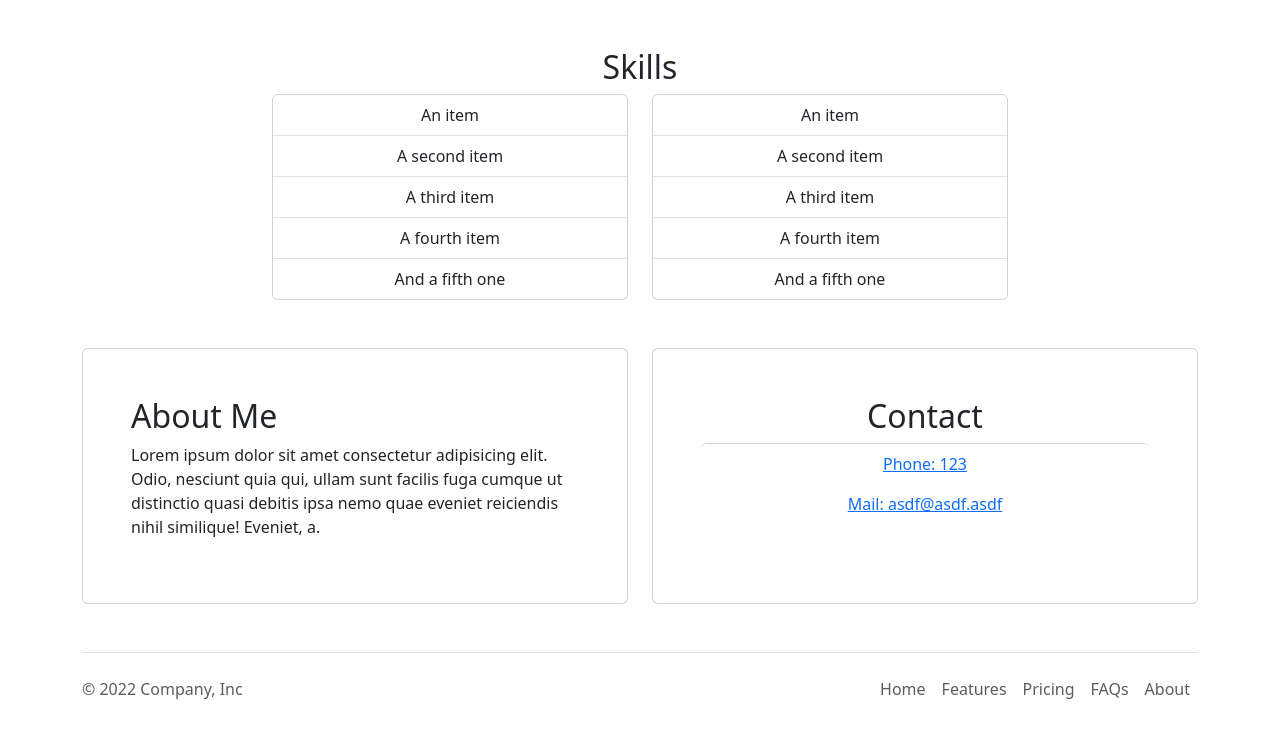
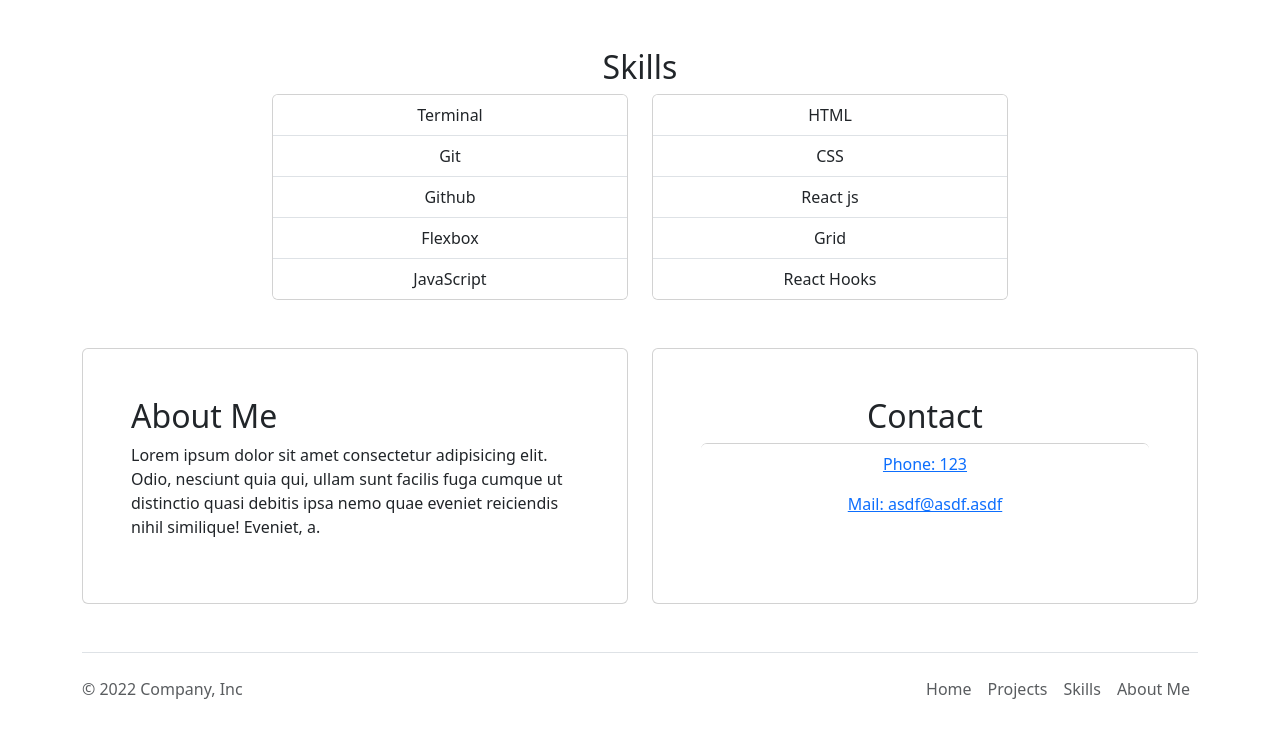
Before and after one commit to Raxch23/Bootstrap-Portfolio, a plain HTML site: page index.html in a window 1280 px wide. Shown: the part 1256-1994 px from the top of the page. Drawn offline with nearby package versions, Linux system fonts and the light colour scheme.

Commit message:
add list of skills to the skill section

```diff
--- a/index.html
+++ b/index.html
@@ -19,7 +19,7 @@
           <div class="collapse navbar-collapse" id="navbarSupportedContent">
             <ul class="navbar-nav me-auto mb-2 mb-lg-0">
               <li class="nav-item">
-                <a class="nav-link active" aria-current="page" href="#">Home</a>
+                <a class="nav-link active" aria-current="page" href="#hero">Home</a>
               </li>
               <li class="nav-item">
                 <a class="nav-link" href="#work">Projects</a>
@@ -45,7 +45,7 @@
         <div class="col-8">
           <h1 class="display-5 fw-bold">Rachel Esteve</h1>
           <p class="col-md-8 fs-4">Frontend Web Developer Student.</p>
-          <button class="btn btn-primary btn-lg" type="button">Example button</button>
+          <a class="btn btn-primary btn-lg" href="#work">Explore projects</a>
 
         </div>
       </div>
@@ -110,22 +110,22 @@
         <div class="col-4 offset-2">
           <div class="card">
             <ul class="list-group list-group-flush text-center">
-              <li class="list-group-item">An item</li>
-              <li class="list-group-item">A second item</li>
-              <li class="list-group-item">A third item</li>
-              <li class="list-group-item">A fourth item</li>
-              <li class="list-group-item">And a fifth one</li>
+              <li class="list-group-item"> Terminal</li>
+              <li class="list-group-item"> Git </li>
+              <li class="list-group-item"> Github</li>
+              <li class="list-group-item"> Flexbox</li>
+              <li class="list-group-item"> JavaScript</li>
             </ul>
           </div>
         </div>
         <div class="col-4">
           <div class="card">
             <ul class="list-group list-group-flush text-center">
-              <li class="list-group-item">An item</li>
-              <li class="list-group-item">A second item</li>
-              <li class="list-group-item">A third item</li>
-              <li class="list-group-item">A fourth item</li>
-              <li class="list-group-item">And a fifth one</li>
+              <li class="list-group-item"> HTML</li>
+              <li class="list-group-item"> CSS</li>
+              <li class="list-group-item"> React js</li>
+              <li class="list-group-item"> Grid</li>
+              <li class="list-group-item"> React Hooks</li>
             </ul>
 
           </div>
@@ -164,11 +164,10 @@
         </a>
 
         <ul class="nav col-md-4 justify-content-end">
-          <li class="nav-item"><a href="#" class="nav-link px-2 text-muted">Home</a></li>
-          <li class="nav-item"><a href="#" class="nav-link px-2 text-muted">Features</a></li>
-          <li class="nav-item"><a href="#" class="nav-link px-2 text-muted">Pricing</a></li>
-          <li class="nav-item"><a href="#" class="nav-link px-2 text-muted">FAQs</a></li>
-          <li class="nav-item"><a href="#" class="nav-link px-2 text-muted">About</a></li>
+          <li class="nav-item"><a href="#hero" class="nav-link px-2 text-muted">Home</a></li>
+          <li class="nav-item"><a href="#work" class="nav-link px-2 text-muted">Projects</a></li>
+          <li class="nav-item"><a href="#skills" class="nav-link px-2 text-muted">Skills</a></li>
+          <li class="nav-item"><a href="#abut-me" class="nav-link px-2 text-muted">About Me</a></li>
         </ul>
       </footer>
 
```
